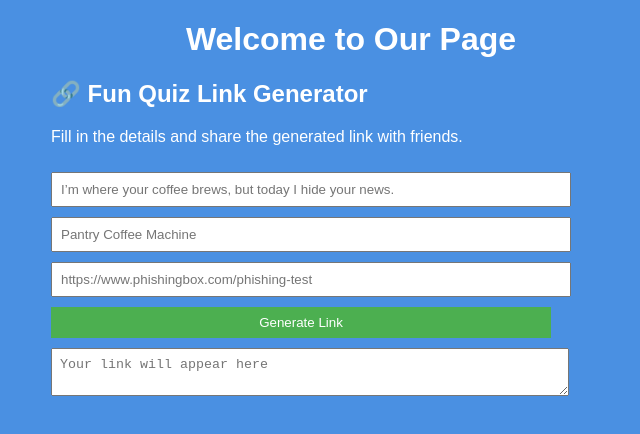
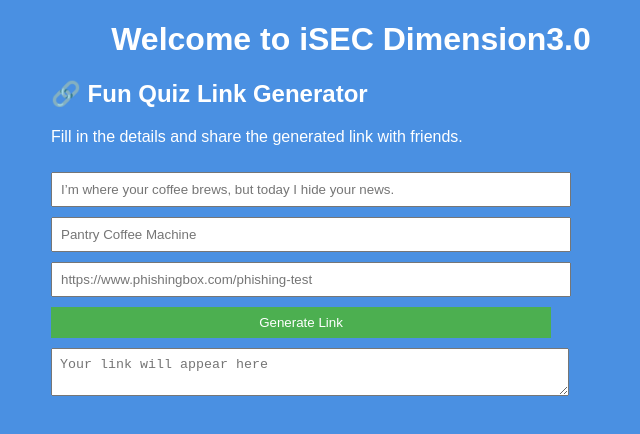
Before and after one commit to iSECDimension/Clue-Hunt, a plain HTML site: page index.html in a window 1280 px wide. Shown: the whole page, without its empty margins (289-929 px from the left). Drawn offline with Linux system fonts and the light colour scheme.

Commit message:
index.html

```diff
--- a/index.html
+++ b/index.html
@@ -4,7 +4,7 @@
 <style>body { background-color: #4A90E2; font-family: Arial, sans-serif; color: white; }</style>
 </head>
 <body>
-<h1 style='text-align:center; color:white;'>Welcome to Our Page</h1>
+<h1 style='text-align:center; color:white;'>Welcome to iSEC Dimension3.0</h1>
 <!DOCTYPE html>
 <html>
 <head>
```
